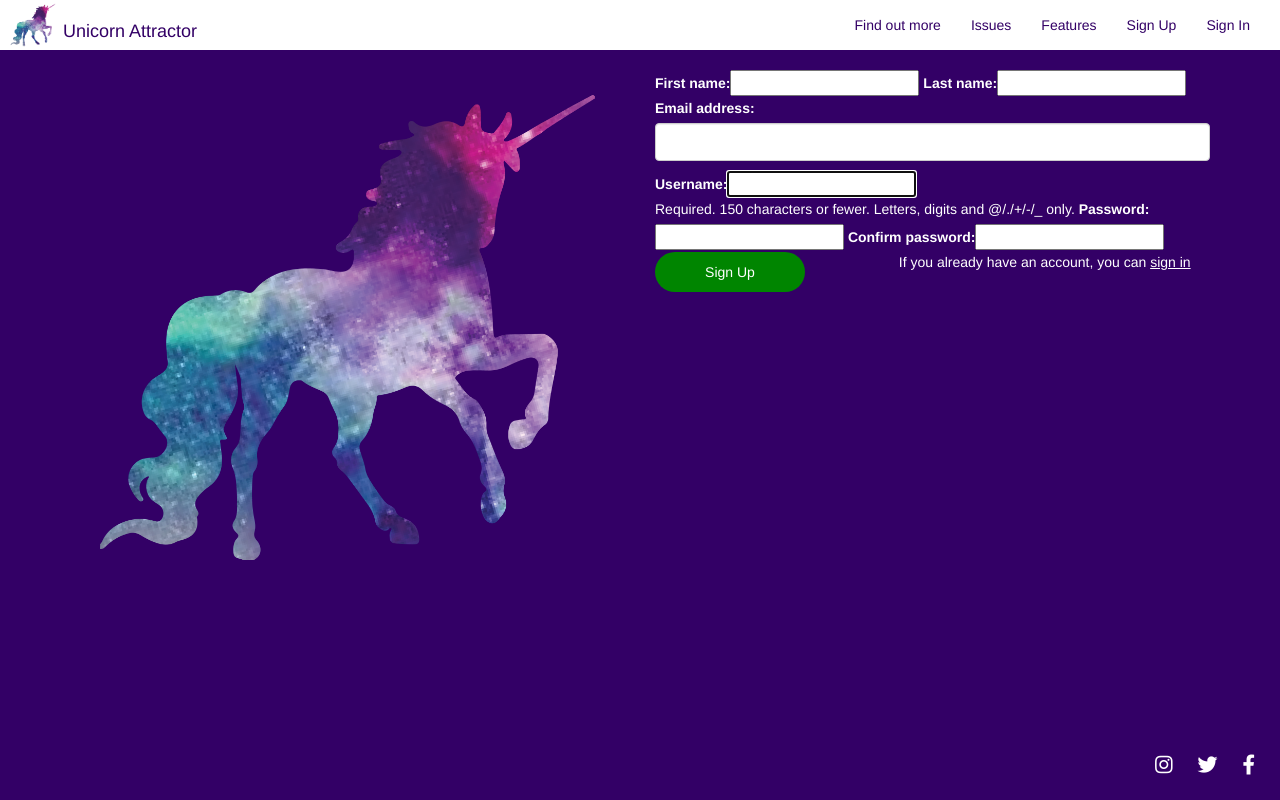
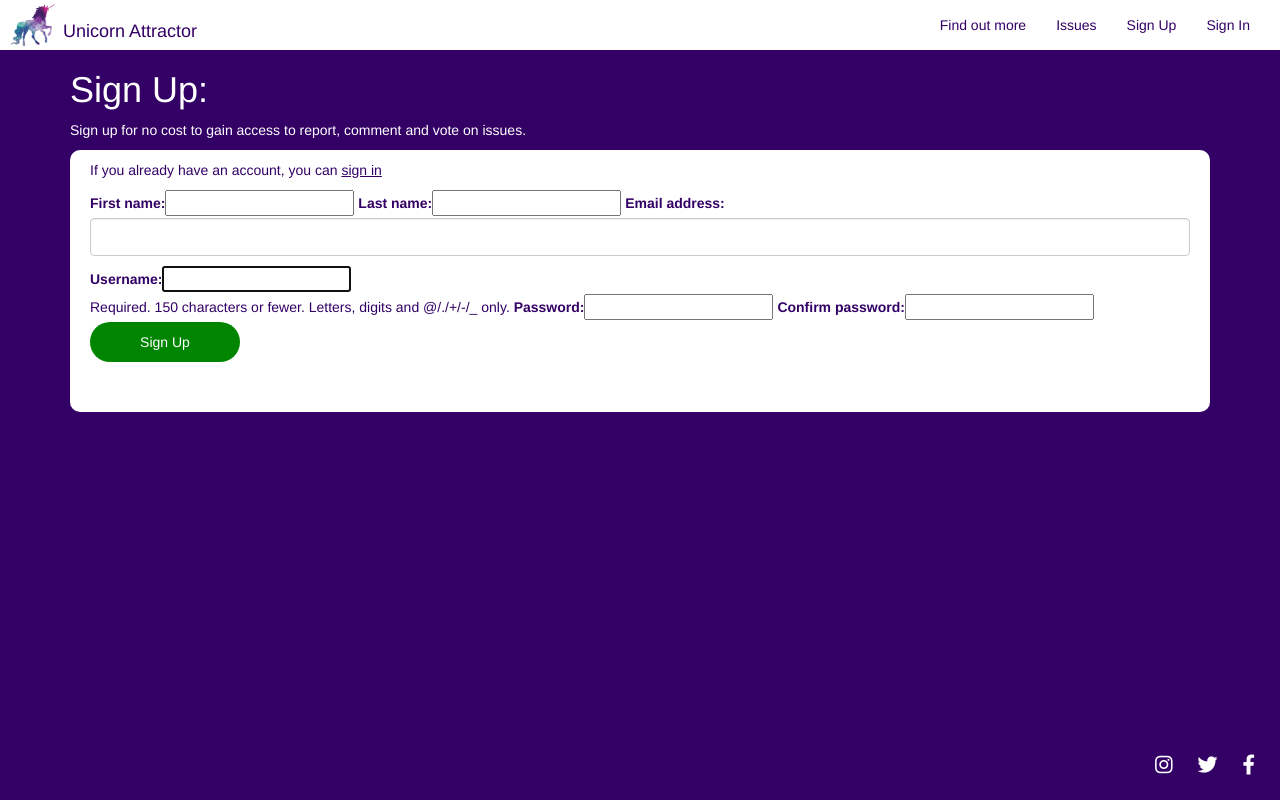
Before and after one commit to kmaaallen/unicorn-attractor-milestone, a Django app: page /accounts/sign_up/ in a window 1280 px wide. Run offline with Django 3.2, Linux system fonts and the light colour scheme; some libraries are stand-ins or nearby versions.

Commit message:
styling forms and updating css

```diff
--- a/Notes.txt
+++ b/Notes.txt
@@ -194,3 +194,6 @@ TO DO:
 8/2/20
 - Swim lane titles should stay at top when user scrolling issue
 - added my features / issues toggle
+- need to do add s3?
+- manual testing doc.
+- get something for filling space where forms.
--- a/accounts/templates/sign_up.html
+++ b/accounts/templates/sign_up.html
@@ -7,33 +7,22 @@
 
 <div class="container">
 	<div class="row">
-    <div class="col-md-6 hidden-xs hidden-sm">
-      <img src='{% static "images/unicorn-logo.png" %}' class="sign-up-unicorn" alt="unicorn logo">
-    </div>
-    <div class=" form-div col-md-6">
-
+		<div class=" col-md-12">
+        <h1 class="white-text">Sign Up:</h1>
+        <p class="white-text">Sign up for no cost to gain access to report, comment and vote on issues.</p>
 			<form method="POST" class="accountform">
-
+				<p>If you already have an account, you can <a class="purple-text link-underline"
+						href="{% url 'sign_in' %}">sign in</a></p>
 				{% csrf_token %}
 				{{ sign_up_form | as_bootstrap }}
 				<div class="row">
-    <div class="col-md-5">
-    <button type="submit" class="sign-up-btn">Sign Up</button>
-    </div>
-    <div class="col-md-7">
-    <p>If you already have an account, you can <a class="sign-in-link" href="{% url 'sign_in' %}">sign in</a></p>
+					<div class="col-xs-5">
+						<button type="submit" class="sign-up-btn green-btn">Sign Up</button>
 					</div>
 				</div>
-
 			</form>
 		</div>
 	</div>
 </div>
 
-
-
-
-
-
-
 {% endblock %}
--- a/home/templates/contact.html
+++ b/home/templates/contact.html
@@ -5,9 +5,9 @@
 {% block page_title %}Contact Us{% endblock %}
 {% block page_heading %}Contact Us{% endblock %}
 {% block content %}
-<div class="issue-form">
-	<h1 class="white-text">Contact Us</h1>
-	<form method="POST" enctype="multipart/form-data">
+<div class="container">
+	<h1 class="white-text">Contact Us:</h1>
+	<form method="POST" enctype="multipart/form-data" class="accountform">
 		{% csrf_token %}
 		{{ contact_form | as_bootstrap }}
 		<button type="submit" class="sign-up-btn">Contact Us</button>
--- a/static/css/style.css
+++ b/static/css/style.css
@@ -35,6 +39,15 @@ a , .white-text, a:hover{
     margin-left: 10px;
     margin-right:2px;
 }
+
+.margin-top{
+    margin-top:25px;
+}
+
+.purple-text{
+    color:#330066;
+}
+
 /* Landing page styling */
 .top-div-home{
     background-color: #ffffff;
@@ -199,10 +211,11 @@ h1.landing-title{
 
 .accountform{
     width: 100%;
-    color:#ffffff;
-    margin-left:auto;
-    margin-right:auto;
-    margin-top: -10px;
+    color:#330066;
+    padding:10px 20px 0px 20px;
+    margin-bottom:60px;
+    border-radius: 10px;
+    background-color: #ffffff;
 }
 
 #id_description{
--- a/subscriptions/templates/subscribe.html
+++ b/subscriptions/templates/subscribe.html
@@ -17,7 +17,7 @@
 	<h1 class="white-text">Subscribe</h1>
 	<p>Subscribe to monthly payments to access our features section, where you can request and upvote new features.</p>
     <p>The subscription costs £25.00 per month and can be cancelled at any time. No minimum subscription period.</p>
-	<form method="POST" enctype="multipart/form-data" id="subscription-form">
+	<form method="POST" enctype="multipart/form-data" id="subscription-form" class="accountform">
 		{% csrf_token %}
 		{{ form | as_bootstrap }}
 		<div id="credit-card-errors" style="display:none;">
--- a/subscriptions/templates/update_card.html
+++ b/subscriptions/templates/update_card.html
@@ -14,9 +14,9 @@
 {% endblock head_js %}
 {% block content %}
 <div class="issue-form">
-	<h1>Update Card Details</h1>
+	<h1 class="white-text">Update Card Details</h1>
 	<p>Fill in the form to update your card details for subscription payments.</p>
-	<form method="POST" enctype="multipart/form-data" id="subscription-form">
+	<form method="POST" enctype="multipart/form-data" id="subscription-form" class="accountform">
 		{% csrf_token %}
 		{{ form | as_bootstrap }}
 		<div id="credit-card-errors" style="display:none;">
--- a/subscriptions/views.py
+++ b/subscriptions/views.py
@@ -5,7 +5,6 @@ from django.contrib.auth.decorators import login_required
 from django.conf import settings
 from django.contrib.auth.models import Group
 from .models import Subscriber
-from django.contrib.auth.models import User
 
 
 import stripe
--- a/templates/base.html
+++ b/templates/base.html
@@ -32,8 +32,8 @@
 			<ul class="nav-list justify-content-end hidden-sm hidden-xs">
 				<li class="nav-item"><a class="nav-item" href="{% url 'find_out_more' %}">Find out more</a></li>
 				<li class="nav-item"><a class="nav-item" href="{% url 'issues' %}">Issues</a></li>
-				<li class="nav-item"><a class="nav-item" href="{% url 'features' %}">Features</a></li>
 				{% if user.is_authenticated %}
+                <li class="nav-item"><a class="nav-item" href="{% url 'features' %}">Features</a></li>
 				<li class="nav-item"><a class="nav-item" href="{% url 'profile' %}"><i class="fa fa-user"></i>
 						{{user.username}}</a></li>
 				<li class="nav-item"><a class="nav-item" href="{% url 'sign_out' %}">Log Out</a></li>
@@ -53,8 +53,8 @@
 					<div class="dropdown-menu" aria-labelledby="dropdownMenuButton">
 						<li><a class="dropdown-item" href="{% url 'find_out_more' %}">Find out more</a></li>
 						<li><a class="dropdown-item" href="{% url 'issues' %}">Issues</a></li>
-						<li><a class="dropdown-item" href="{% url 'features' %}">Features</a></li>
 						{% if user.is_authenticated %}
+                        <li><a class="dropdown-item" href="{% url 'features' %}">Features</a></li>
 						<li><a class="dropdown-item" href="{% url 'profile' %}"><i class="fa fa-user"></i>
 								{{user.username}}</a></li>
 						<li><a class="dropdown-item" href="{% url 'sign_out' %}">Log Out</a></li>
@@ -80,7 +80,6 @@
 	{% endblock %}
 
 	<script src="/static/js/comment.js"></script>
-    <script src="/static/js/toggle.js"></script>
 </body>
 <footer>
 	<nav class="navbar navbar-fixed-bottom social-nav">
--- a/templates/registration/password_reset_confirm.html
+++ b/templates/registration/password_reset_confirm.html
@@ -5,7 +5,7 @@
 {% block page_heading %}Password Reset{% endblock %}
 {% block content %}
 {% if validlink %}
-<div class="margin-left">
+<div class="container">
 	<form method="post" class="password-reset-form">
 		<h3 class="white-text">Change password</h3>
 		{% csrf_token %}
--- a/templates/registration/password_reset_done.html
+++ b/templates/registration/password_reset_done.html
@@ -4,7 +4,9 @@
 {% block page_title %}Password Reset{% endblock %}
 {% block page_heading %}Password Reset{% endblock %}
 {% block content %}
+<div class="container">
 <div>
-<h3 class="white-text margin-left"> Thank you, an email with instructions has been sent </h3>
+<h3 class="white-text"> Thank you, an email with instructions has been sent </h3>
+</div>
 </div>
 {% endblock %}
--- a/templates/registration/password_reset_form.html
+++ b/templates/registration/password_reset_form.html
@@ -4,7 +4,8 @@
 {% block page_title %}Password Reset{% endblock %}
 {% block page_heading %}Password Reset{% endblock %}
 {% block content %}
-<h3 class="password-reset-done">Reset your password</h3>
+<div class="container">
+<h3 class="password-reset-done white-text">Reset your password</h3>
 <form method="post" class="password-reset-form">
 	<p>Please fill in your email to receive password reset instructions.</p>
 	<br>
@@ -22,5 +23,6 @@
 		</div>
 	</div>
 </form>
+</div>
 
 {% endblock %}
```
Also changed, not shown: other parts of static/css/style.css (+14 -15 lines), accounts/templates/sign_in.html (+3 -6 lines), features/templates/feature_overview.html (+16 -2 lines), home/templates/index.html (+7 -5 lines), home/templates/more.html (+11 -15 lines), issues/templates/issue_overview.html (+16 -3 lines), README.md. Lines whose indentation alone changed are shown as unchanged.
